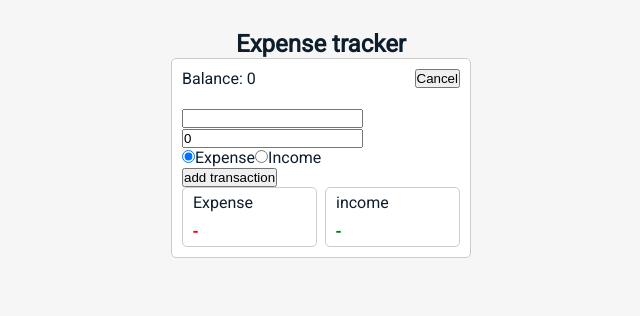
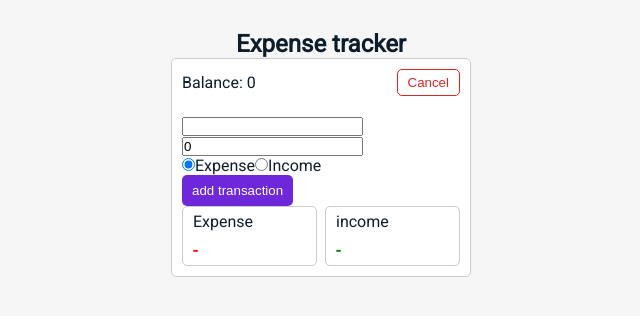
Before and after one commit to VahidTahmasebi/expense-tracker-react, a React (Create React App) app: page / in a window 1280 px wide. Both pictures are taken after a click on the button "Add". Shown: the top 316 px of the page, without its empty margins (319-959 px from the left). Built offline with nearby package versions, Linux system fonts and the light colour scheme.

Commit message:
Add btns style

```diff
--- a/src/App.css
+++ b/src/App.css
@@ -48,3 +48,23 @@
 .resultBox:last-child span {
   color: green;
 }
+.btn {
+  padding: 5px 10px;
+  border: 1px solid #6e28d9;
+  border-radius: 5px;
+  outline: 0;
+  color: #6e28d9;
+  background-color: #ede9fe;
+  cursor: pointer;
+}
+.primary {
+  padding: 8px 10px;
+  border: 0;
+  color: #fff;
+  background-color: #6e28d9;
+}
+.cancel {
+  border: 1px solid #dc2626;
+  color: #dc2626;
+  background-color: #fff;
+}
--- a/src/components/OverViewComponent.js
+++ b/src/components/OverViewComponent.js
@@ -7,7 +7,9 @@ const OverViewComponent = ({ income, expense, addTransaction }) => {
     <>
       <div className='topSection'>
         <p>Balance: {income - expense}</p>
-        <button onClick={() => setIsShow((prevState) => !prevState)}>
+        <button
+          onClick={() => setIsShow((prevState) => !prevState)}
+          className={`btn ${isShow && "cancel"}`}>
           {isShow ? "Cancel" : "Add"}
         </button>
       </div>
--- a/src/components/TransActionForm.js
+++ b/src/components/TransActionForm.js
@@ -51,7 +51,7 @@ const TransActionForm = ({ addTransaction }) => {
         />
         <label htmlFor='income'>Income</label>
       </div>
-      <button type='submit'>add transaction</button>
+      <button className="btn primary" type='submit'>add transaction</button>
     </form>
   );
 };
```
